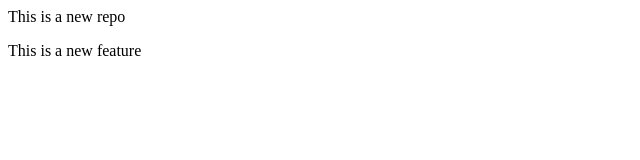
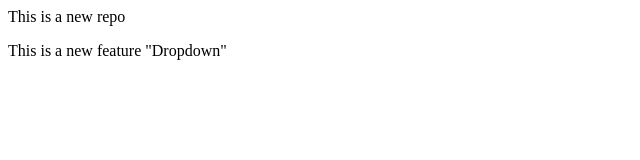
Before and after one commit to ADutt95/localrepo, a plain HTML site: page index.html in a window 1280 px wide. Shown: the full height of the page, 0-640 px from the left. Drawn offline with Linux system fonts and the light colour scheme.

Commit message:
Add Dropdown

```diff
--- a/index.html
+++ b/index.html
@@ -1,2 +1,2 @@
 <P>This is a new repo</P>
-<p>This is a new feature</p>
+<p>This is a new feature "Dropdown"</p>
```
